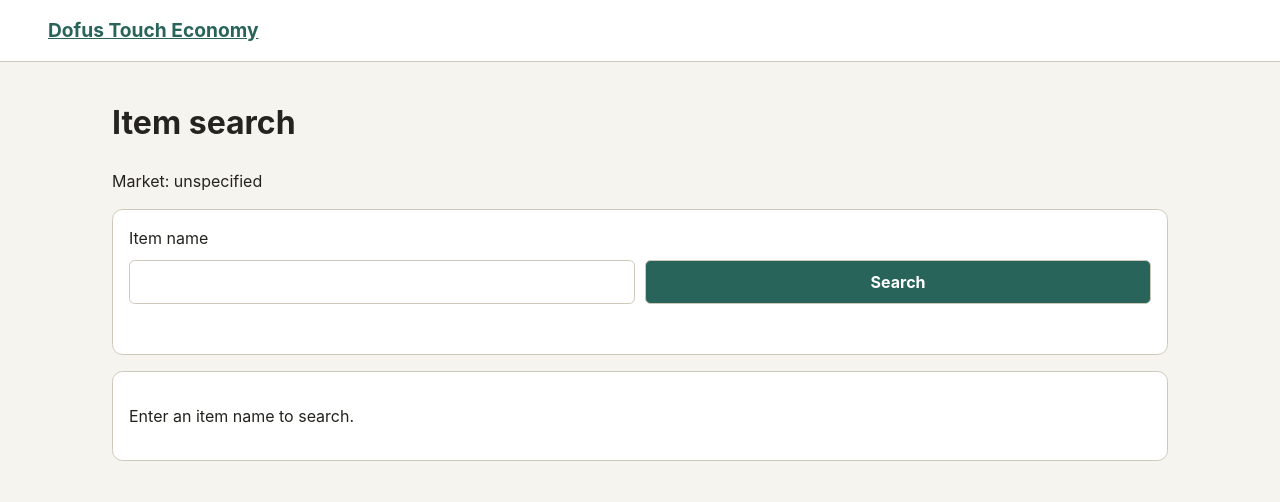
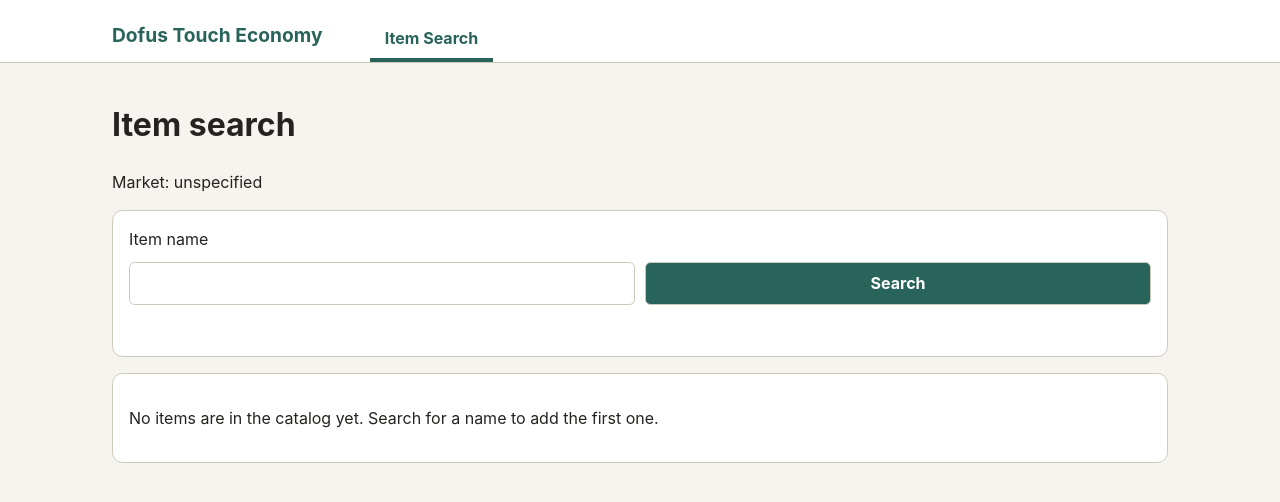
Before and after one commit to jinsoowhang/dofus-touch-economy-analytics, a FastAPI app: page /items in a window 1280 px wide. Shown: the top 502 px of the page. Run offline with FastAPI, Linux system fonts and the light colour scheme.

Commit message:
feat: add catalog table navigation

```diff
--- a/src/dofus_touch_economy/routers/web.py
+++ b/src/dofus_touch_economy/routers/web.py
@@ -38,6 +38,7 @@ def _detail_context(
     return {
         "detail": detail,
         "error": None,
+        "active_tab": "items",
         "errors": errors or [],
         "form_values": form_values or {},
         "default_observed_at": datetime.now(UTC).isoformat(timespec="seconds"),
@@ -53,13 +54,14 @@ def _search_context(
     errors: list[str] | None = None,
     form_values: dict[str, str] | None = None,
 ) -> dict[str, object]:
-    items = catalog.search(query, limit=50)
+    items = catalog.search(query, limit=None)
     suggestions = catalog.suggest(query, limit=5) if query.strip() and not items else []
     proposed_display_name = catalog.format_display_name(query) if query.strip() else query
     recognized_category = catalog.infer_category(query) if query.strip() else None
     return {
         "query": query,
         "items": items,
+        "active_tab": "items",
         "suggestions": suggestions,
         "proposed_display_name": proposed_display_name,
         "recognized_category": recognized_category,
@@ -73,7 +75,7 @@ def _error_response(request: Request, message: str, status_code: int) -> HTMLRes
     return templates.TemplateResponse(
         request,
         "item_detail.html",
-        context={"detail": None, "error": message},
+        context={"detail": None, "error": message, "active_tab": "items"},
         status_code=status_code,
     )
 
--- a/src/dofus_touch_economy/static/app.css
+++ b/src/dofus_touch_economy/static/app.css
@@ -41,7 +41,6 @@ a {
   color: var(--accent);
 }
 
-.site-header,
 .page-shell {
   margin-inline: auto;
   max-width: 72rem;
@@ -51,9 +50,41 @@ a {
 .site-header {
   background: var(--surface);
   border-bottom: 1px solid var(--border);
+}
+
+.site-header-inner {
+  align-items: end;
+  display: flex;
+  gap: clamp(1.5rem, 4vw, 3rem);
+  margin-inline: auto;
+  max-width: 72rem;
+  padding: 0.8rem clamp(1rem, 4vw, 3rem) 0;
+}
+
+.site-brand {
   font-size: 1.2rem;
   font-weight: 700;
-  max-width: none;
+  padding-block-end: 0.8rem;
+  text-decoration: none;
+}
+
+.site-tabs {
+  display: flex;
+  gap: 0.35rem;
+}
+
+.site-tab {
+  border-bottom: 0.25rem solid transparent;
+  color: var(--muted);
+  font-weight: 700;
+  padding: 0.8rem 0.9rem 0.55rem;
+  text-decoration: none;
+}
+
+.site-tab:hover,
+.site-tab.is-active {
+  border-bottom-color: var(--accent);
+  color: var(--accent);
 }
 
 section,
--- a/src/dofus_touch_economy/templates/base.html
+++ b/src/dofus_touch_economy/templates/base.html
@@ -9,7 +9,16 @@
   </head>
   <body>
     <header class="site-header">
-      <a href="/items">Dofus Touch Economy</a>
+      <div class="site-header-inner">
+        <a href="/items" class="site-brand">Dofus Touch Economy</a>
+        <nav class="site-tabs" aria-label="Primary navigation">
+          <a
+            href="/items"
+            class="site-tab{% if active_tab == 'items' %} is-active{% endif %}"
+            {% if active_tab == "items" %}aria-current="page"{% endif %}
+          >Item Search</a>
+        </nav>
+      </div>
     </header>
     <main class="page-shell">
       {% block content %}{% endblock %}
--- a/src/dofus_touch_economy/templates/fragments/item_results.html
+++ b/src/dofus_touch_economy/templates/fragments/item_results.html
@@ -6,14 +6,71 @@
   </div>
 {% endif %}
 {% if items %}
-  <ul>
+  <div class="item-list-heading">
+    <h2>Items</h2>
+    <span>{{ items | length }} shown</span>
+  </div>
+  <div class="item-table-wrap">
+    <table class="item-table">
+      <thead>
+        <tr>
+          <th>Item name</th>
+          <th>Category</th>
+          <th class="numeric">Current unit price</th>
+          <th>Observed lot</th>
+          <th>Last observed</th>
+          <th>Action</th>
+        </tr>
+      </thead>
+      <tbody>
     {% for item in items %}
-      <li>
-        <a href="/items/{{ item.uuid }}">{{ item.display_name }}</a>
-        <span>{{ item.category or "Uncategorized" }}</span>
-      </li>
+        {% set item_url = "/items/" ~ item.uuid %}
+        <tr class="item-row">
+          <td class="item-name">
+            <a class="item-cell-link" href="{{ item_url }}">{{ item.display_name }}</a>
+          </td>
+          <td>
+            <a class="item-cell-link" href="{{ item_url }}" tabindex="-1">
+              {{ item.category or "Uncategorized" }}
+            </a>
+          </td>
+          {% if item.current_price %}
+            <td class="numeric">
+              <a class="item-cell-link" href="{{ item_url }}" tabindex="-1">
+                {{ item.current_price.unit_price }} kamas
+              </a>
+            </td>
+            <td>
+              <a class="item-cell-link" href="{{ item_url }}" tabindex="-1">
+                {{ item.current_price.lot_quantity }} for {{ item.current_price.total_price }} kamas
+              </a>
+            </td>
+            <td>
+              <a class="item-cell-link" href="{{ item_url }}" tabindex="-1">
+                <time datetime="{{ item.current_price.observed_at.isoformat() }}">
+                  {{ item.current_price.observed_at.strftime("%Y-%m-%d %H:%M UTC") }}
+                </time>
+              </a>
+            </td>
+          {% else %}
+            <td class="numeric">
+              <a class="item-cell-link" href="{{ item_url }}" tabindex="-1">—</a>
+            </td>
+            <td>
+              <a class="item-cell-link" href="{{ item_url }}" tabindex="-1">Not recorded</a>
+            </td>
+            <td>
+              <a class="item-cell-link" href="{{ item_url }}" tabindex="-1">—</a>
+            </td>
+          {% endif %}
+          <td class="item-action">
+            <a class="item-cell-link" href="{{ item_url }}" tabindex="-1">Update price</a>
+          </td>
+        </tr>
     {% endfor %}
-  </ul>
+      </tbody>
+    </table>
+  </div>
 {% elif query %}
   <p>No items found.</p>
   {% if suggestions %}
@@ -52,5 +109,5 @@
     <button type="submit">Add item</button>
   </form>
 {% else %}
-  <p>Enter an item name to search.</p>
+  <p>No items are in the catalog yet. Search for a name to add the first one.</p>
 {% endif %}
```
Also changed, not shown: other parts of src/dofus_touch_economy/static/app.css (+66 -0 lines), tests/python/test_api.py (+8 -0 lines), tests/python/test_web.py (+65 -0 lines).
